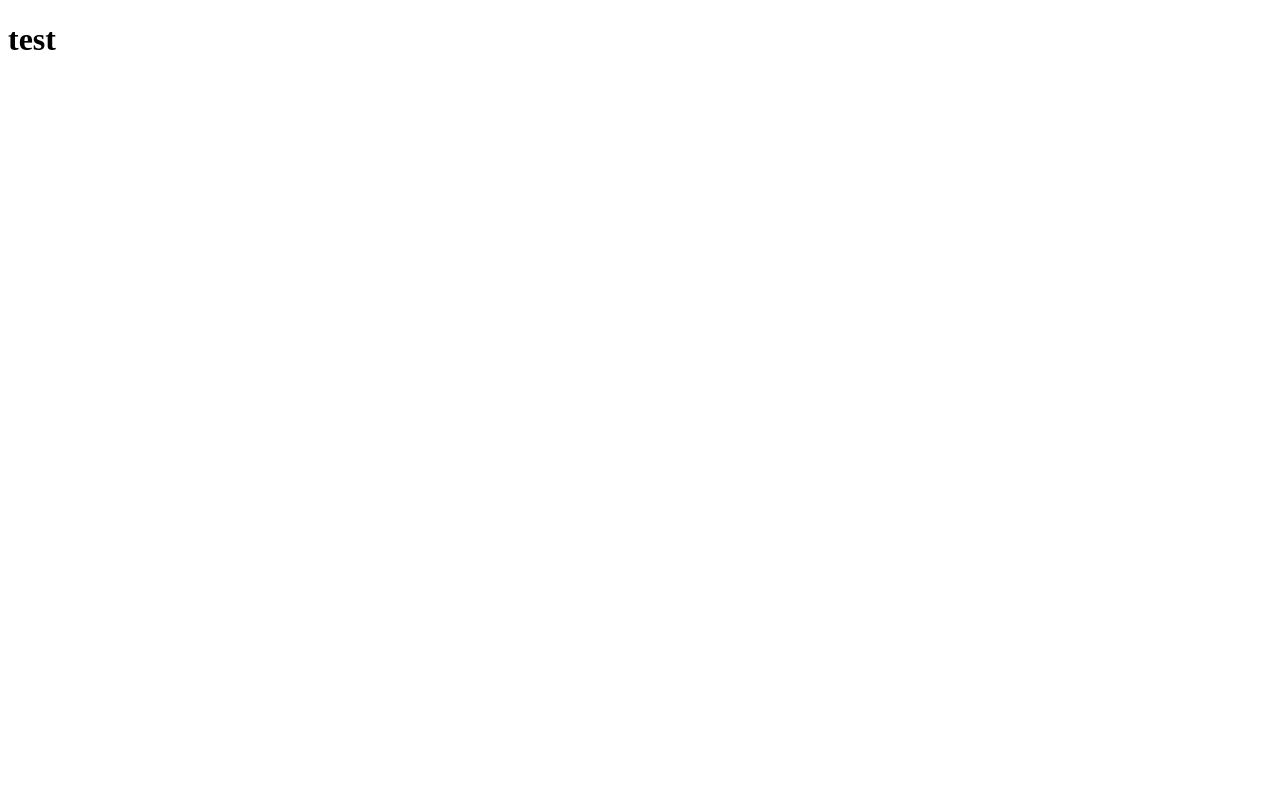
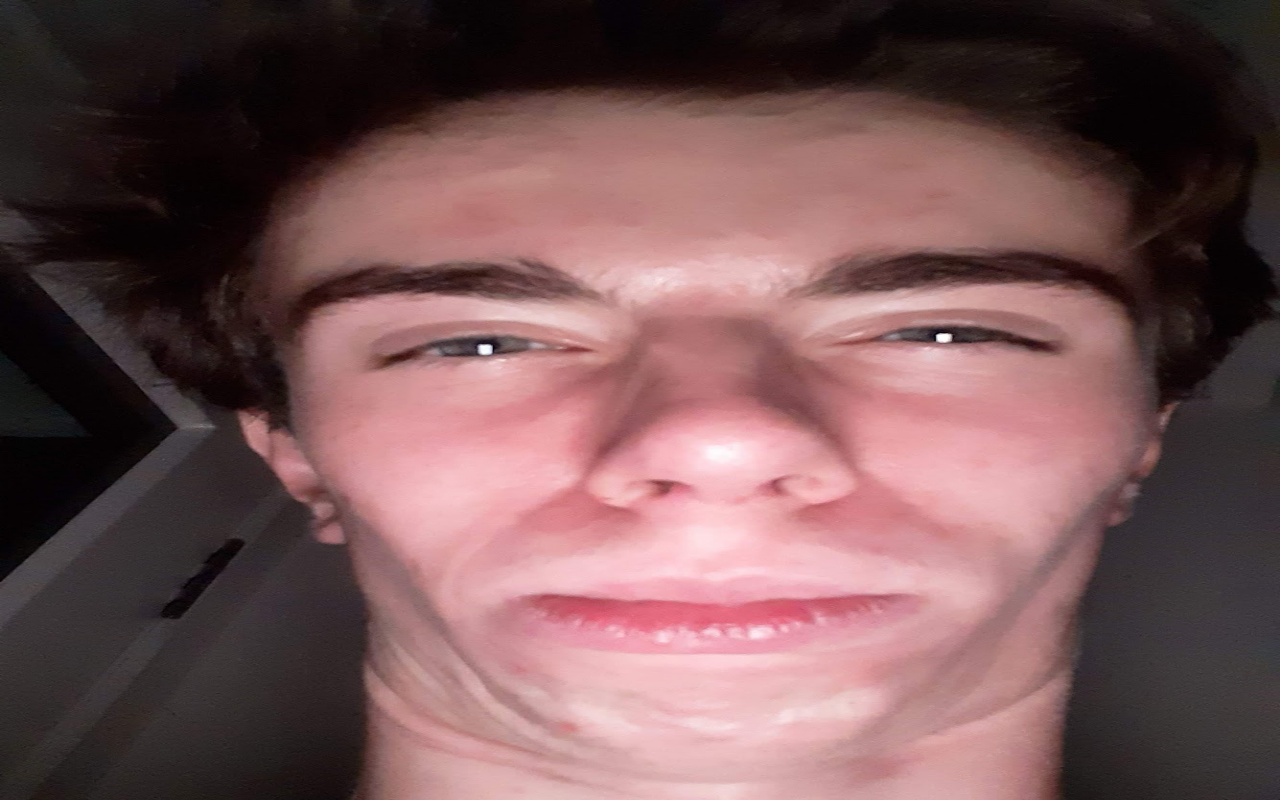
Before and after one commit to HallamRoberts/HallamRoberts.github.io, a plain HTML site: page index.html in a window 1280 px wide. Drawn offline with Linux system fonts and the light colour scheme.

Commit message:
Add files via upload

```diff
--- a/index.html
+++ b/index.html
@@ -1,9 +1,31 @@
 <!DOCTYPE html>
 <html lang="en">
 	<head>
+		<meta charset="utf-8">
 		<title>Hallam Roberts</title>
+		<meta name="viewport" content="width=device-width, initial-scale=1">
+		<style>
+		body, html {
+			height: 100%;
+			margin: 0;
+			padding: 0;
+		}
+
+		body {
+			background: url("img.jpg") no-repeat center center fixed;
+			background-size: 100% 100%;
+		}
+		</style>
+		<script>
+		function play() {
+			document.getElementById("music").play();
+		}
+		</script>
 	</head>
-	<body>
-		<h1>test</h1>
+	<body onclick="play();">
+		<audio id="music" autoplay loop>
+			<source src="music.ogg" type="audio/ogg">
+			<source src="music.mp3" type="audio/mpeg">
+		</audio>
 	</body>
 </html>
```
Also changed, not shown: img.jpg (added), 2 other files.
